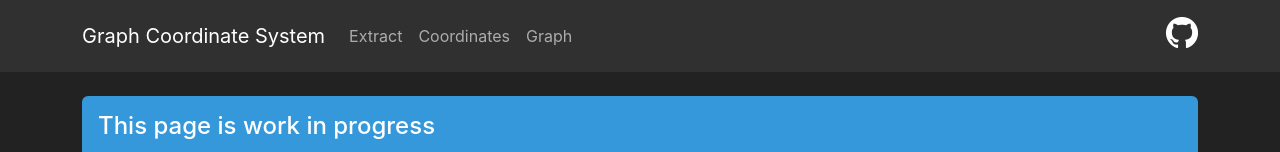
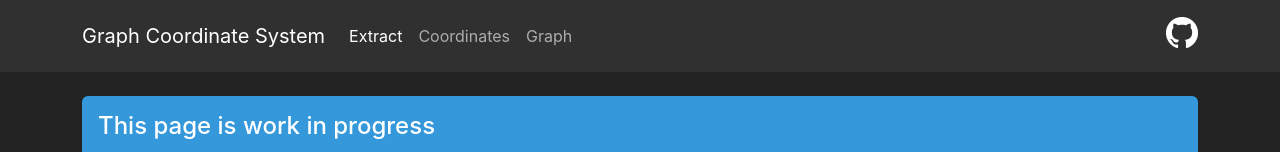
Before and after one commit to bayramdev/graph-coordinate-system, a Next.js app: page /extract in a window 1280 px wide. Shown: the top 152 px of the page. Built offline with nearby package versions, Linux system fonts and the light colour scheme.

Commit message:
Activate current route link in header

```diff
--- a/components/Header.tsx
+++ b/components/Header.tsx
@@ -4,6 +4,7 @@ import Nav from "react-bootstrap/Nav";
 import Navbar from "react-bootstrap/Navbar";
 import Container from "react-bootstrap/Container";
 import { GithubSourceLink } from "./GithubSourceLink";
+import { HeaderLink } from "./HeaderLink";
 
 export const Header = () => {
   return (
@@ -16,17 +17,9 @@ export const Header = () => {
           <Navbar.Toggle aria-controls="responsive-navbar-nav" />
           <Navbar.Collapse id="responsive-navbar-nav">
             <Nav className="me-auto">
-              <Link href="/extract" passHref>
-                <Nav.Link>Extract</Nav.Link>
-              </Link>
-
-              <Link href="/coordinates" passHref>
-                <Nav.Link>Coordinates</Nav.Link>
-              </Link>
-
-              <Link href="/graph" passHref>
-                <Nav.Link>Graph</Nav.Link>
-              </Link>
+              <HeaderLink href="/extract">Extract</HeaderLink>
+              <HeaderLink href="/coordinates">Coordinates</HeaderLink>
+              <HeaderLink href="/graph">Graph</HeaderLink>
             </Nav>
 
             <Nav>
--- /dev/null
+++ b/components/HeaderLink.tsx
@@ -0,0 +1,19 @@
+import React from "react";
+import Link from "next/link";
+import { useRouter } from "next/router";
+import Nav from "react-bootstrap/Nav";
+
+interface RouteAwareNavLinkProps {
+  href: string;
+}
+
+export const HeaderLink: React.FC<RouteAwareNavLinkProps> = (props) => {
+  const router = useRouter();
+  const isActive = router.asPath.startsWith(props.href);
+
+  return (
+    <Link href={props.href} passHref>
+      <Nav.Link active={isActive}>{props.children}</Nav.Link>
+    </Link>
+  );
+};
```
